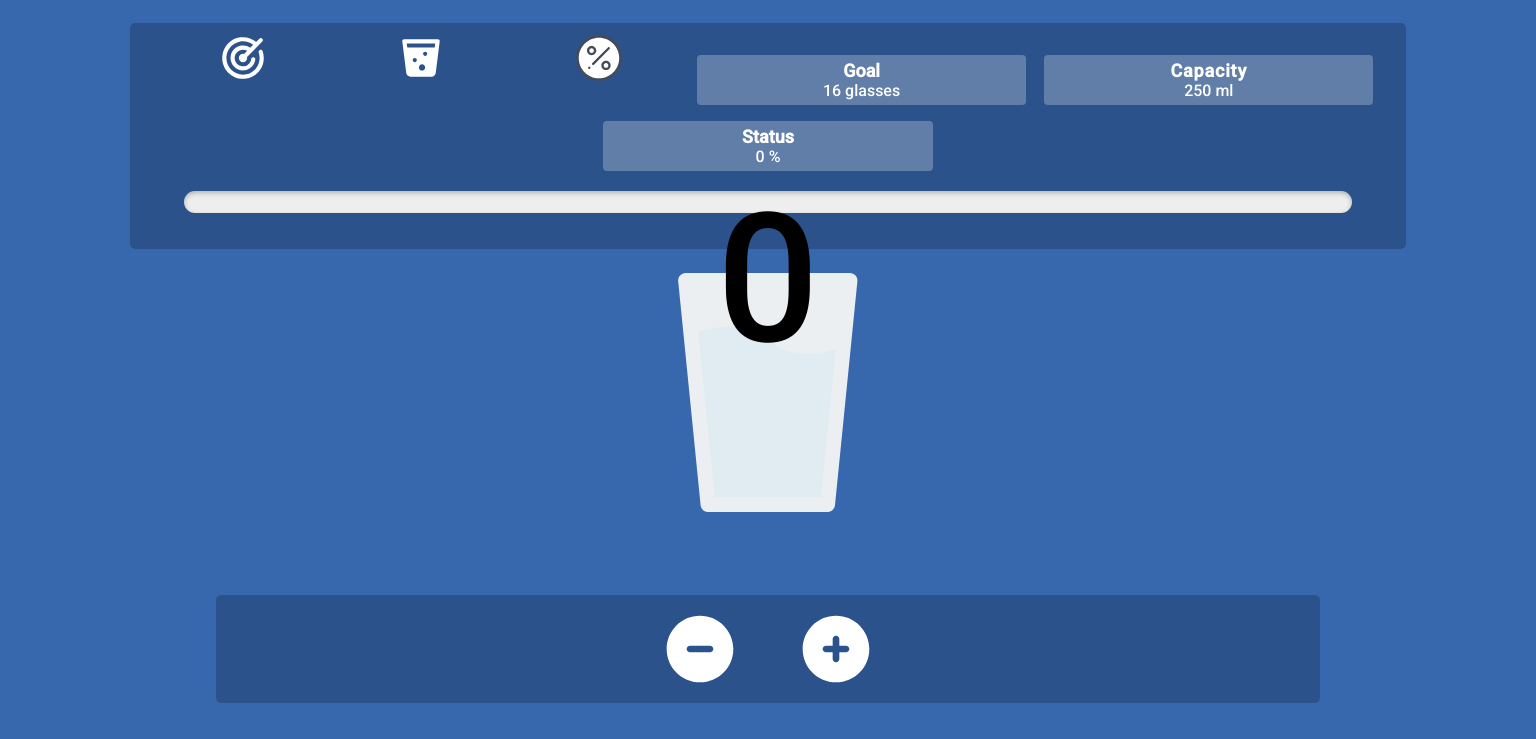
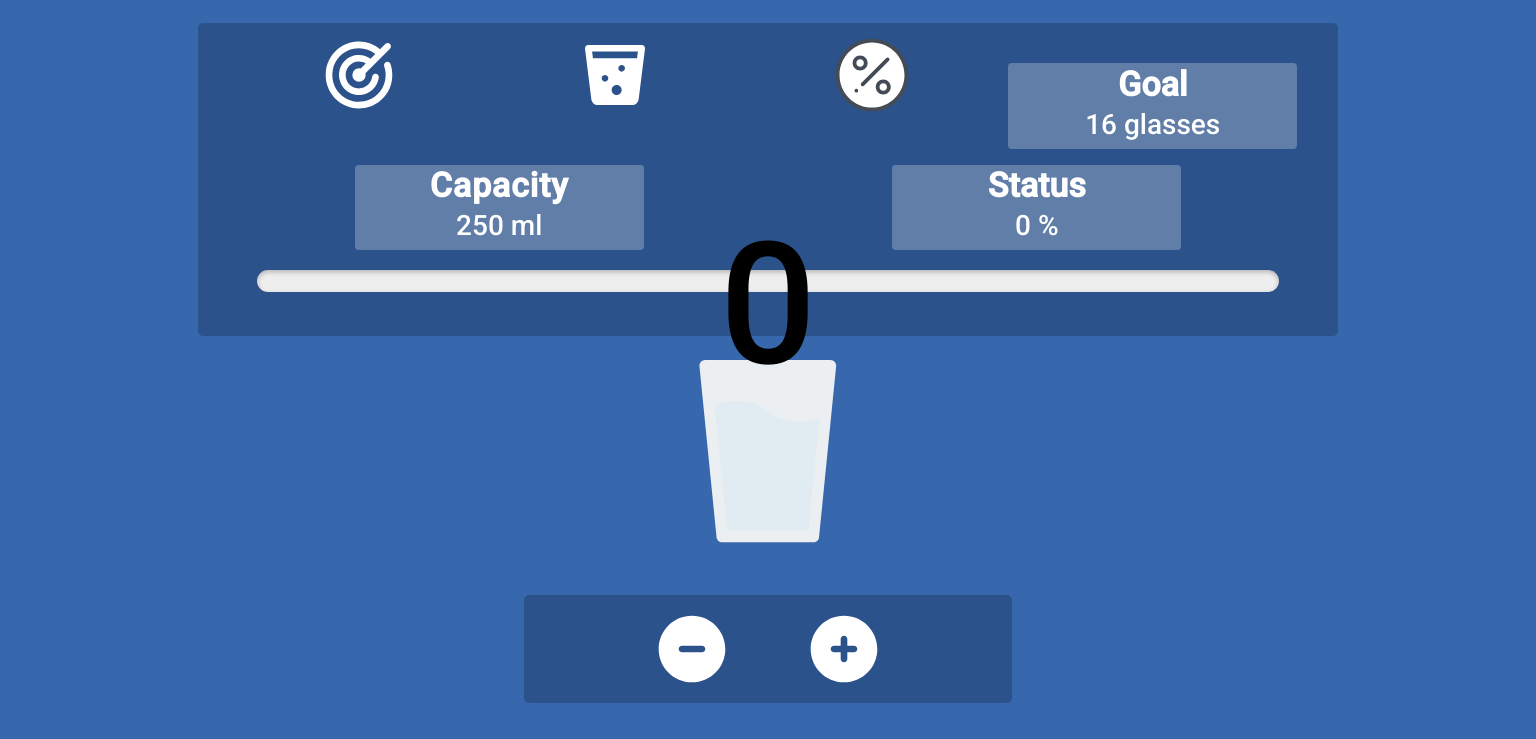
Before and after one commit to Dawid-Klos/hydrapp, a website built with webpack: page src/pages/index.html in a window 1536 px wide. Shown: the part 61-800 px from the top of the page. Built offline with nearby package versions, Linux system fonts and the light colour scheme; some packages are replaced by stand-ins of ours.

Commit message:
Fixed bug

```diff
--- a/src/scss/media.scss
+++ b/src/scss/media.scss
@@ -154,7 +154,7 @@
         }
         &__counter {
             margin-top: -410px;
-            font-size: 180px;
+            font-size: 160px;
           }
 }
     .main__status {
@@ -192,3 +192,83 @@
         margin: -20px 42px;
     }
 }
+@media screen and (min-width:1440px) {
+    .main {
+        &__buttons {
+            margin-top: 22px;
+            width: 30%;
+          }
+          &__buttons--add {
+            margin-left: 36px;
+          }
+
+          &__buttons--delete {
+            margin-right: 36px;
+          }
+        &__water-glass {
+            margin-bottom: -5px;
+        }
+        &__counter {
+            margin-top: -330px;
+            font-size: 170px;
+          }
+}
+    .main__status {
+        width: 70%;
+        padding: 32px;
+    }
+
+    .goal {
+        width: 26%;
+        margin: 1.0vh;
+        padding: 0.6vh;
+        font-size: 28px;
+        line-height: 38px;
+        &:before {
+            font-size: 34px;
+            font-weight: bold;
+        }
+    }
+
+    .capacity {
+        width: 26%;
+        margin: 1.0vh;
+        padding: 0.6vh;
+        font-size: 28px;
+        line-height: 38px;
+        &:before {
+            font-size: 34px;
+            font-weight: bold;
+        }
+    }
+
+    .status {
+        width: 26%;
+        margin: 1.0vh;
+        padding: 0.6vh;
+        font-size: 28px;
+        line-height: 38px;
+        &:before {
+            font-size: 34px;
+            font-weight: bold;
+        }
+    }
+
+    .img__goal {
+        margin: -36px 82px;
+        width: 18%;
+        height: 40%;
+    }
+
+    .img__bottle {
+        margin: -36px 82px;
+        width: 18%;
+        height: 40%;
+    }
+
+    .img__percentage {
+        margin: -36px 82px;
+        width: 18%;
+        height: 40%;
+    }
+}
--- a/webpack.common.js
+++ b/webpack.common.js
@@ -79,7 +79,7 @@ module.exports = {
     new HtmlWebpackPlugin({
       template: "./src/pages/index.html",
       inject: true,
-      chunks: ["index, notifications"],
+      chunks: ["index"],
       filename: "index.html",
     }),
   ],
```
